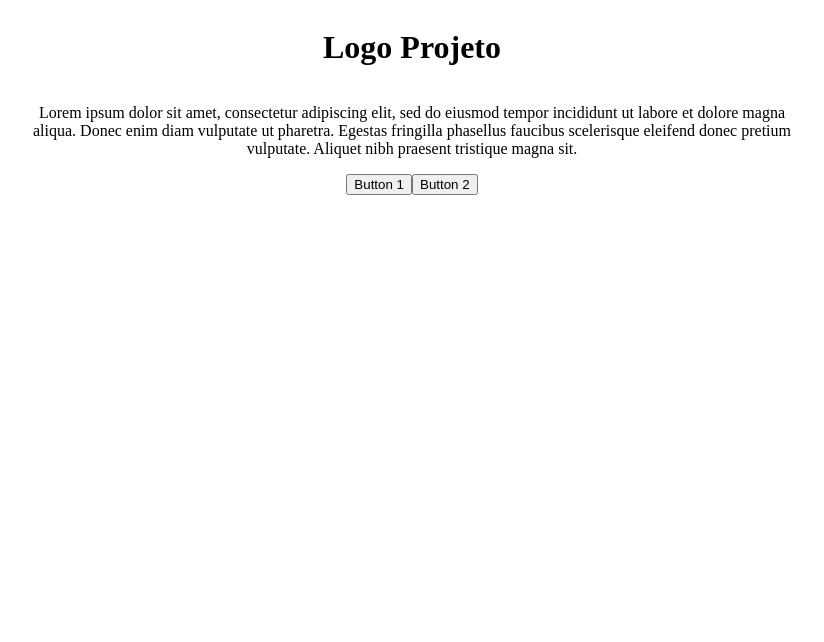
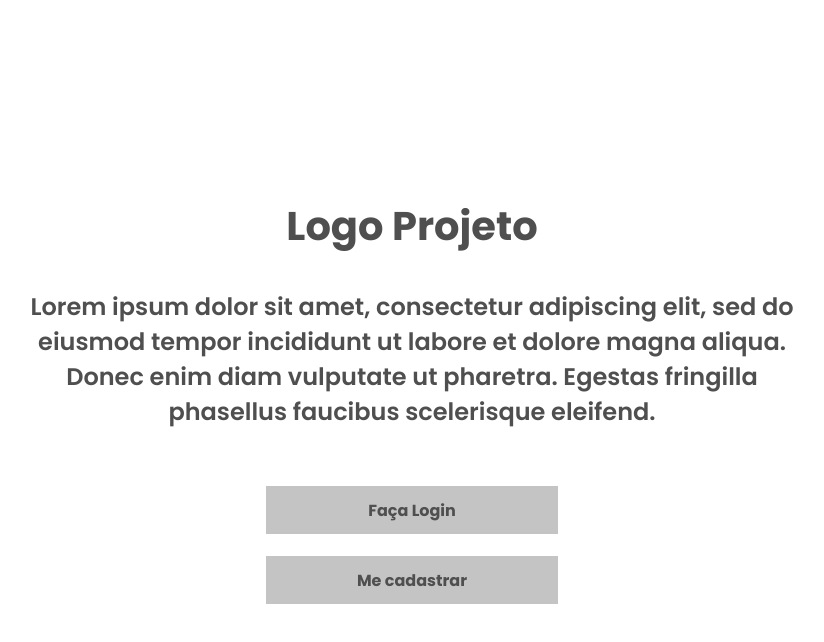
Before and after one commit to ioanefaumui/provihack_equipe_8, a Next.js app: page /landing-page in a window 1280 px wide. Shown: the top 642 px of the page, without its empty margins (228-1052 px from the left). Built offline with nearby package versions, Linux system fonts and the light colour scheme.

Commit message:
feat: add homepage

```diff
--- /dev/null
+++ b/pages/_app.css
@@ -0,0 +1,15 @@
+@import url("https://fonts.googleapis.com/css2?family=Poppins:wght@300;400;500;600;700;800;900&display=swap");
+
+:root {
+  --cinza: #4f4f4f;
+}
+
+body,
+button {
+  font-family: "Poppins", sans-serif;
+  color: var(--cinza);
+}
+
+h1 {
+  font-size: 40px;
+}
--- a/pages/_app.js
+++ b/pages/_app.js
@@ -1,9 +1,10 @@
-// import GlobalStyle from "../styles/GlobalStyle";
+import "./_app.css";
+import GlobalStyle from "../styles/GlobalStyle";
 
 function MyApp({ Component, pageProps }) {
   return (
     <>
-      {/* <GlobalStyle /> */}
+      <GlobalStyle />
       <Component {...pageProps} />
     </>
   );
--- a/pages/landing-page.js
+++ b/pages/landing-page.js
@@ -1,22 +1,23 @@
 import Container from "../components/Container";
+import styles from "../styles/pages/LandingPage.module.css";
 
 const LandingPage = () => {
   return (
-    <Container size={1080}>
-      {/* Todo: trocar h1 pra imagerm */}
-      <h1>Logo Projeto</h1>
-      <p style={{ maxWidth: "793px" }}>
-        Lorem ipsum dolor sit amet, consectetur adipiscing elit, sed do eiusmod
-        tempor incididunt ut labore et dolore magna aliqua. Donec enim diam
-        vulputate ut pharetra. Egestas fringilla phasellus faucibus scelerisque
-        eleifend donec pretium vulputate. Aliquet nibh praesent tristique magna
-        sit.
-      </p>
-      <div>
-        <button>Button 1</button>
-        <button>Button 2</button>
-      </div>
-    </Container>
+    <div className={styles.wrapper}>
+      <Container size={1080}>
+        <h1>Logo Projeto</h1>
+        <p className={styles.paragraph}>
+          Lorem ipsum dolor sit amet, consectetur adipiscing elit, sed do
+          eiusmod tempor incididunt ut labore et dolore magna aliqua. Donec enim
+          diam vulputate ut pharetra. Egestas fringilla phasellus faucibus
+          scelerisque eleifend.
+        </p>
+        <button className={`${styles.btn} ${styles.login}`}>Faça Login</button>
+        <button className={`${styles.btn} ${styles.cadastrar}`}>
+          Me cadastrar
+        </button>
+      </Container>
+    </div>
   );
 };
 
--- /dev/null
+++ b/styles/pages/LandingPage.module.css
@@ -0,0 +1,38 @@
+.wrapper {
+  height: 100vh;
+  display: flex;
+  align-items: center;
+}
+
+.paragraph {
+  max-width: 793px;
+  margin-top: 33px;
+  font-size: 24px;
+  font-weight: 600;
+}
+
+.btn {
+  font-weight: bold;
+  cursor: pointer;
+  font-size: 16px;
+  width: 292px;
+  height: 48px;
+  border: none;
+  background-color: #c4c4c4;
+}
+
+.btn:hover,
+.btn:focus,
+.btn:active {
+  outline-width: 3px;
+  outline-style: solid;
+  outline-color: rgba(63, 107, 201, 0.39);
+}
+
+.login {
+  margin-top: 57px;
+}
+
+.cadastrar {
+  margin-top: 22px;
+}
```
